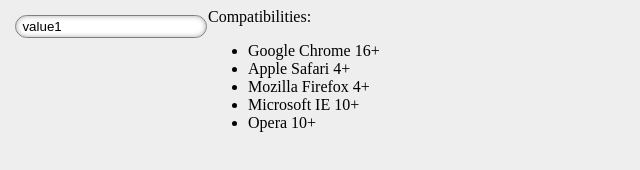
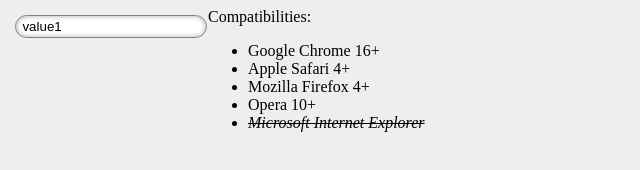
Before and after one commit to yyfearth/yyfearth-demo-site, a plain HTML site: page controls/combo-box.html in a window 1280 px wide. Shown: the whole page, without its empty margins (0-640 px from the left). Drawn offline with Linux system fonts and the light colour scheme.

Commit message:
temp removed IE10 support

```diff
--- a/controls/combo-box.html
+++ b/controls/combo-box.html
@@ -1 +1 @@
-<!DOCTYPE HTML><html lang="en-US"><head><meta charset="UTF-8"/><title>Combo Box</title><link rel="stylesheet" href="combo-box.css"/><script type="text/javascript" src="combo-box.js"></script></head><body style="background-color:#eee"><input id="combo_demo" type="combo" data-values="value1,value2,value3"/><script type="text/javascript">init_combo.call(document.getElementById('combo_demo'));</script><div style="display:block;padding-left:200px">Compatibilities:<ul><li>Google Chrome 16+</li><li>Apple Safari 4+</li><li>Mozilla Firefox 4+</li><li>Microsoft IE 10+</li><li>Opera 10+</li></ul></div></body></html>
+<!DOCTYPE HTML><html lang="en-US"><head><meta charset="UTF-8"/><title>Combo Box</title><link rel="stylesheet" href="combo-box.css"/><script type="text/javascript" src="combo-box.js"></script></head><body style="background-color:#eee"><input id="combo_demo" type="combo" data-values="value1,value2,value3"/><script type="text/javascript">init_combo.call(document.getElementById('combo_demo'));</script><div style="display:block;padding-left:200px">Compatibilities:<ul><li>Google Chrome 16+</li><li>Apple Safari 4+</li><li>Mozilla Firefox 4+</li><li>Opera 10+</li><li><em><s>Microsoft Internet Explorer</s></em></li></ul></div></body></html>
```
